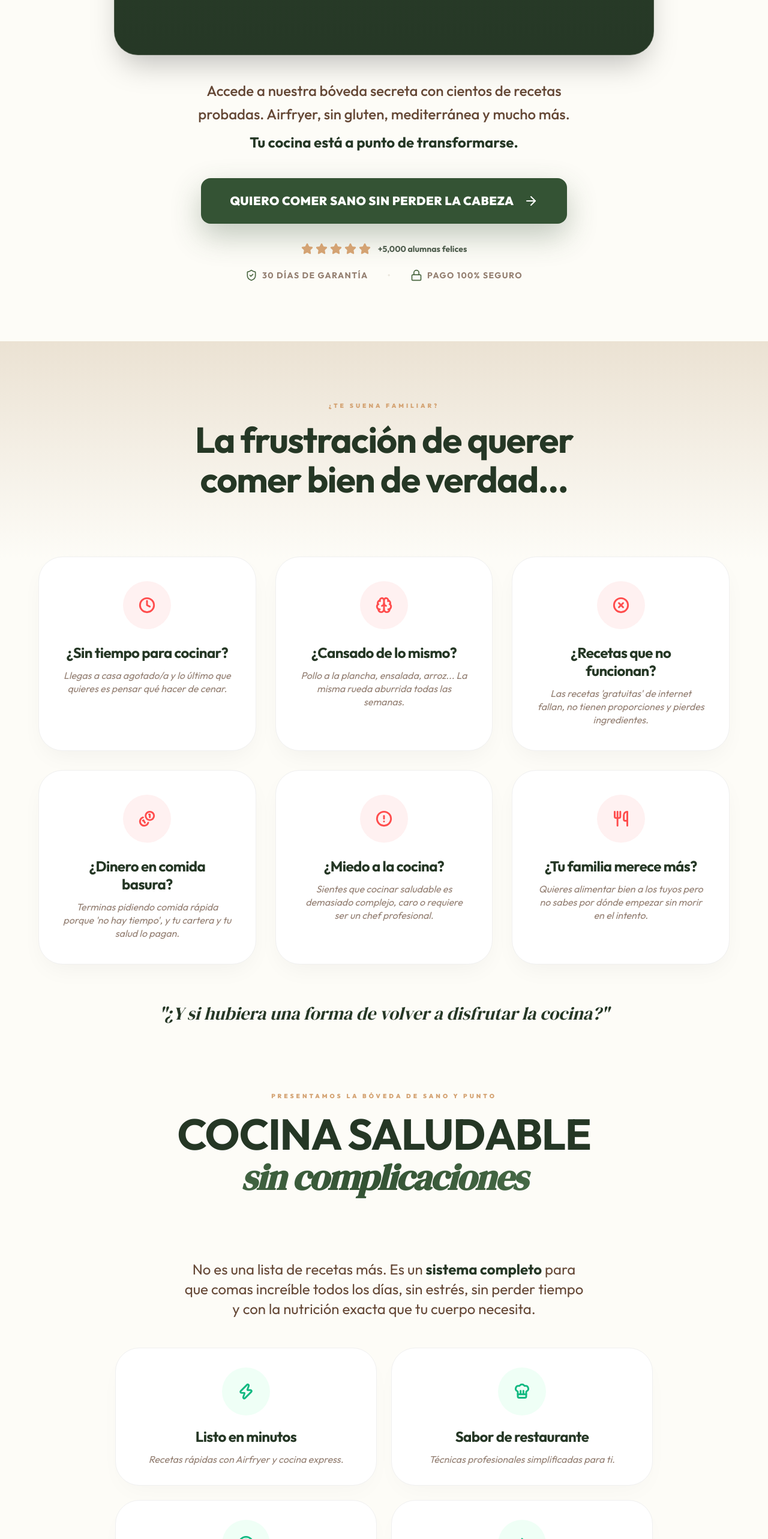
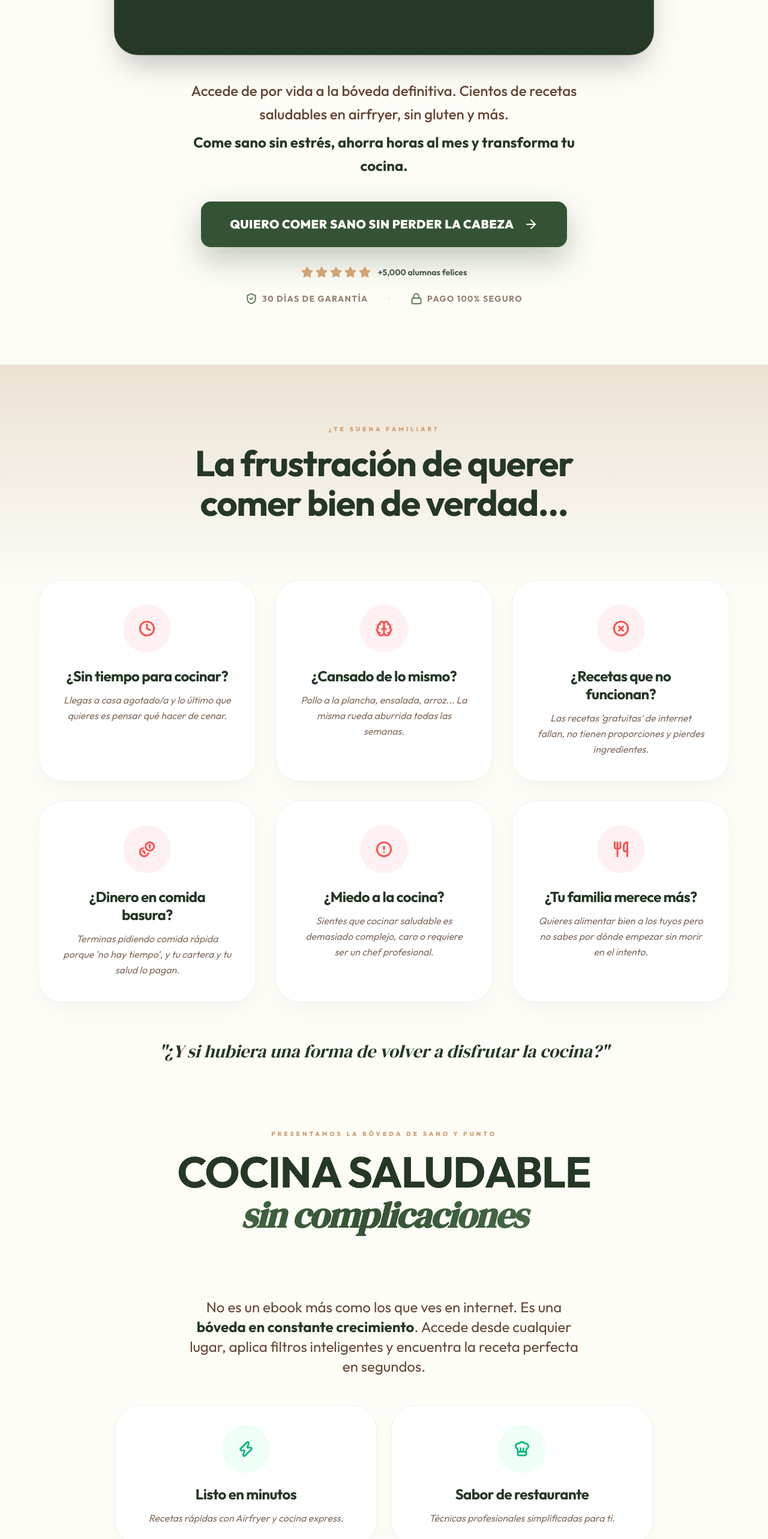
Before and after one commit to SanoyPunto2026/recetas-sano-y-punto, a Next.js app: page / in a window 1280 px wide. Shown: the part 920-3486 px from the top of the page at 60% size. Built offline with nearby package versions, Linux system fonts and the light colour scheme; grey boxes are pictures that could not be loaded.

Commit message:
style: update copy and improve mobile typography for hero, pain and solution sections

```diff
--- a/src/app/_components/HeroSection.tsx
+++ b/src/app/_components/HeroSection.tsx
@@ -32,8 +32,8 @@ export default function HeroSection() {
 
             {/* 3. Texto corto para aterrizar */}
             <p className="text-lg md:text-2xl text-[#654836] max-w-2xl mx-auto mb-10 font-medium leading-relaxed">
-               Accede a nuestra bóveda secreta con cientos de recetas probadas. Airfryer, sin gluten, mediterránea y mucho más.
-               <span className="block text-[#253725] font-bold mt-2">Tu cocina está a punto de transformarse.</span>
+               Accede de por vida a la bóveda definitiva. Cientos de recetas saludables en airfryer, sin gluten y más.
+               <span className="block text-[#253725] font-bold mt-2">Come sano sin estrés, ahorra horas al mes y transforma tu cocina.</span>
             </p>
 
             {/* 4. Botón CTA Sentimental */}
--- a/src/app/_components/PainSection.tsx
+++ b/src/app/_components/PainSection.tsx
@@ -28,8 +28,8 @@ const PainCard = ({ icon: Icon, title, description }: { icon: any; title: string
       <div className="bg-[#FFF1F1] w-14 h-14 md:w-20 md:h-20 rounded-full flex items-center justify-center mb-6 transition-transform group-hover:rotate-12">
          <Icon size={28} className="text-[#FF4D4D]" strokeWidth={2.5} />
       </div>
-      <h4 className="text-[17px] md:text-2xl font-sans font-bold mb-3 text-[#253725] leading-tight tracking-tight">{title}</h4>
-      <p className="text-[11px] md:text-base text-[#654836] leading-snug opacity-70 italic">{description}</p>
+      <h4 className="text-xl md:text-2xl font-sans font-bold mb-3 text-[#253725] leading-tight tracking-tight">{title}</h4>
+      <p className="text-sm md:text-base text-[#654836] leading-relaxed opacity-80 italic">{description}</p>
    </motion.div>
 );
 
--- a/src/app/_components/TransformationSection.tsx
+++ b/src/app/_components/TransformationSection.tsx
@@ -28,8 +28,8 @@ const BenefitCard = ({ icon: Icon, title, description }: { icon: any; title: str
       <div className="bg-[#EFFFF6] w-14 h-14 md:w-20 md:h-20 rounded-full flex items-center justify-center mb-3 md:mb-5 transition-transform group-hover:scale-110">
          <Icon size={28} className="text-[#10B981]" strokeWidth={2.5} />
       </div>
-      <h4 className="text-[17px] md:text-2xl font-sans font-bold mb-1 md:mb-3 text-[#253725] leading-tight tracking-tight">{title}</h4>
-      <p className="text-[11px] md:text-base text-[#654836] leading-snug opacity-70 italic">{description}</p>
+      <h4 className="text-xl md:text-2xl font-sans font-bold mb-1 md:mb-3 text-[#253725] leading-tight tracking-tight">{title}</h4>
+      <p className="text-sm md:text-base text-[#654836] leading-relaxed opacity-80 italic">{description}</p>
    </motion.div>
 );
 
@@ -41,7 +41,7 @@ export default function TransformationSection() {
             <span className="block font-serif italic font-bold text-transparent bg-clip-text bg-gradient-to-r from-[#345334] via-[#74a074] to-[#345334] bg-[length:200%_auto] animate-shimmer pb-2 overflow-visible text-3xl md:text-6xl leading-[1.1]">sin complicaciones</span>
          </SectionTitle>
 
-         <p className="text-xl md:text-2xl text-[#654836] mb-12 max-w-2xl mx-auto leading-snug">No es una lista de recetas más. Es un <strong className="text-[#253725]">sistema completo</strong> para que comas increíble todos los días, sin estrés, sin perder tiempo y con la nutrición exacta que tu cuerpo necesita.</p>
+         <p className="text-xl md:text-2xl text-[#654836] mb-12 max-w-2xl mx-auto leading-snug">No es un ebook más como los que ves en internet. Es una <strong className="text-[#253725]">bóveda en constante crecimiento</strong>. Accede desde cualquier lugar, aplica filtros inteligentes y encuentra la receta perfecta en segundos.</p>
 
          <div className="grid grid-cols-2 gap-3 md:gap-6 text-left max-w-4xl mx-auto mb-24">
             {[
```
